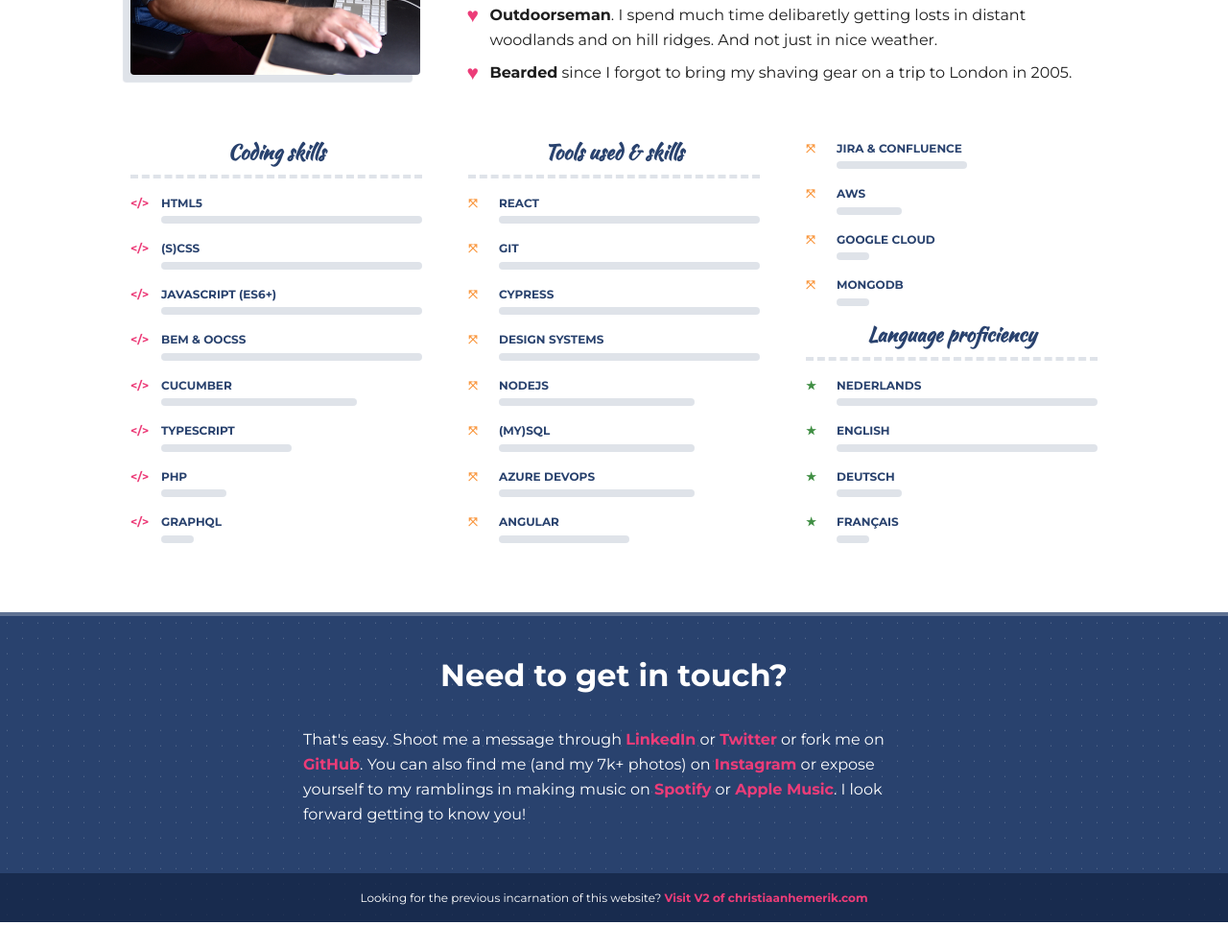
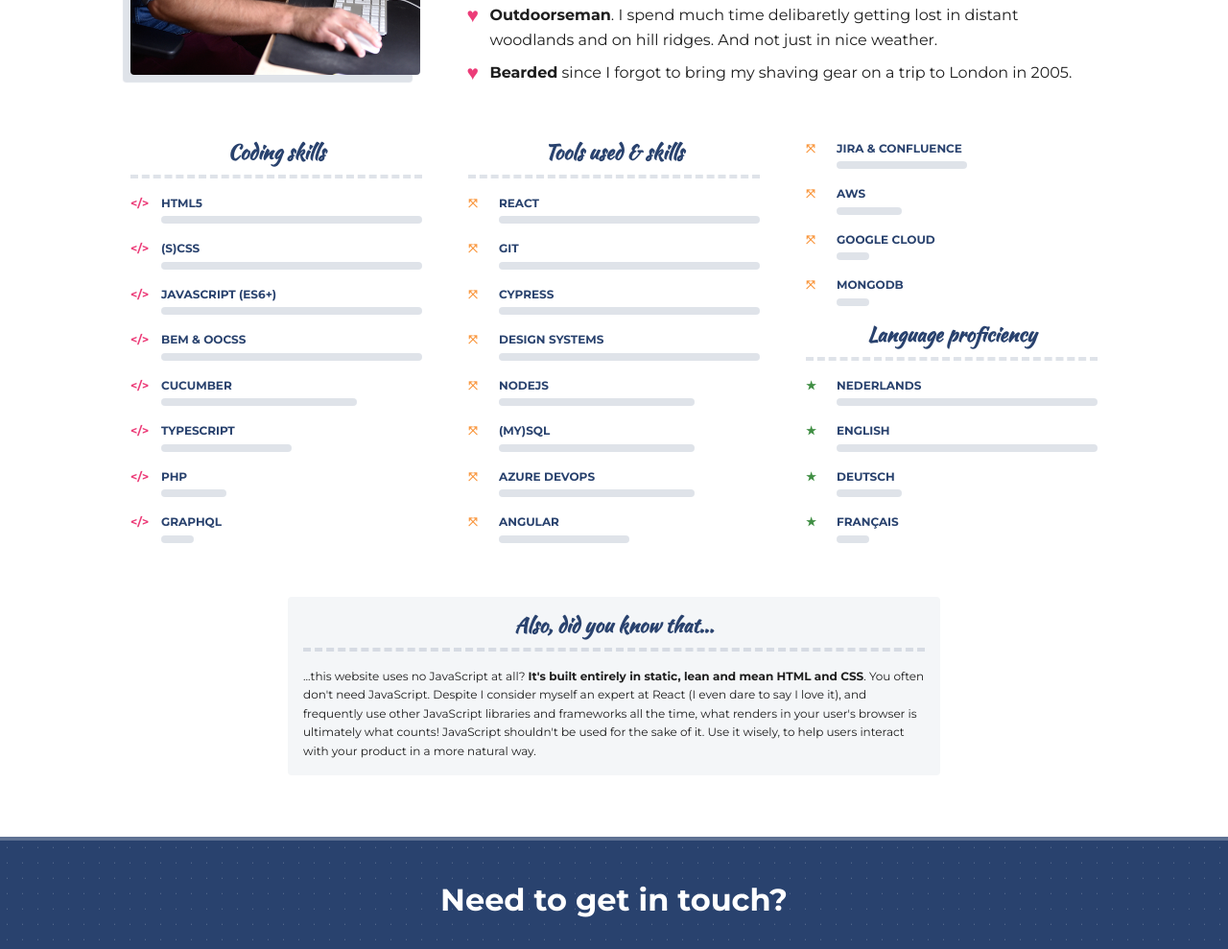
Before and after one commit to elcriz/christiaanhemerik.com, a website: page src/index.html in a window 1280 px wide. Shown: the part 3896-4885 px from the top of the page at 96% size. Before the commit the page ends 4857 px from the top, so only its background shows below. Drawn offline with nearby package versions, Linux system fonts and the light colour scheme; files that its build step writes are made by us from their sources; files whose address does not match are found by name.

Commit message:
Textual changes

```diff
--- a/src/index.html
+++ b/src/index.html
@@ -224,10 +224,10 @@
                             <ul class="do-list do-list--love">
                                 <li><strong>Over 15 years of experience</strong> designing and developing online products for web and mobile. Specialised in semantic, accessible HTML and CSS and JavaScript (expert in React, but nothing wrong with vanilla).</li>
                                 <li><strong>Worked in a variety of branches</strong>, primarily Travel, Leisure, Education and Publishing for clients like Engie, Van der Valk, Nutricia, Leiden University, Sunny Cars, DAS, Oceanwide Expeditions, Malmberg, Vakantieveilingen.nl, Myshortlease.nl, Mom in Balance and many more.</li>
-                                <li><strong>I consider websites first and foremost just means to an end</strong>. They're tools, helping people achieve their goals in a pleasant manner, not works of art (although they can be both).</li>
+                                <li><strong>I consider websites first and foremost just means to an end</strong>. They're tools, helping people achieve their goals in a pleasant manner, not works of art (although they can be both - which is what I aim for).</li>
                                 <li><strong>Expert at rapid prototyping</strong>; working, testable HTML + CSS + JavaScript always supersedes static mockups in Sketch or Photoshop.</li>
                                 <li><strong>Teamplayer</strong>: eager to teach, eager to learn.</li>
-                                <li><strong>Outdoorseman</strong>. I spend much time delibaretly getting losts in distant woodlands and on hill ridges. And not just in nice weather.</li>
+                                <li><strong>Outdoorseman</strong>. I spend much time delibaretly getting lost in distant woodlands and on hill ridges. And not just in nice weather.</li>
                                 <li><strong>Bearded</strong> since I forgot to bring my shaving gear on a trip to London in 2005.</li>
                             </ul>
                         </div>
@@ -270,6 +270,13 @@
                             <li class="tag tag--12">Français</li>
                         </ul>
                     </div>
+
+                    <aside class="sidenote">
+                        <h2 class="sidenote__heading">Also, did you know that...</h2>
+                        <div class="sidenote__content content">
+                            <p>...this website uses no JavaScript at all? <strong>It's built entirely in static, lean and mean HTML and CSS</strong>. You often don't need JavaScript. Despite I consider myself an expert at React (I even dare to say I love it), and frequently use other JavaScript libraries and frameworks all the time, what renders in your user's browser is ultimately what counts! JavaScript shouldn't be used for the sake of it. Use it wisely, to help users interact with your product in a more natural way.</p>
+                        </div>
+                    </aside>
                 </div>
             </section>
         </main>
--- a/src/scss/components/highlights.scss
+++ b/src/scss/components/highlights.scss
@@ -30,11 +30,11 @@
 
     &:hover,
     &:focus {
-        box-shadow: -8px 8px 1px rgba(var(--color-text-alternative), .35);
+        box-shadow: -8px 8px 1px rgba(var(--color-ui-dark), .35);
 
         &::after {
-            background-color: rgba(var(--color-text-alternative), 1);
-            box-shadow: -8px 8px 1px rgba(var(--color-text-alternative), .25);
+            background-color: rgba(var(--color-ui-dark), 1);
+            box-shadow: -8px 8px 1px rgba(var(--color-ui-dark), .25);
         }
     }
 }
--- /dev/null
+++ b/src/scss/components/sidenote.scss
@@ -0,0 +1,25 @@
+.sidenote {
+    margin-top: calc(var(--spacing) * 6);
+    margin-left: auto;
+    margin-right: auto;
+    padding: calc(var(--spacing) * 2);
+    max-width: var(--range-hand-end);
+    box-sizing: border-box;
+    background-color: rgba(var(--color-ui), .5);
+    border-radius: var(--border-radius-100);
+}
+
+.sidenote__heading {
+    margin-bottom: calc(var(--spacing) * 2);
+    padding: 0 0 var(--spacing);
+    font-family: var(--font-family-serif);
+    font-size: var(--font-size-300);
+    border-bottom: 4px dashed rgba(var(--color-secondary), .15);
+    text-align: center;
+}
+
+.sidenote__content {
+    p {
+        font-size: var(--font-size-90);
+    }
+}
--- a/src/scss/main.scss
+++ b/src/scss/main.scss
@@ -16,5 +16,6 @@
 @import './components/page-hero';
 @import './components/profile';
 @import './components/section';
+@import './components/sidenote';
 @import './components/tags';
 @import './components/timeline';
```
